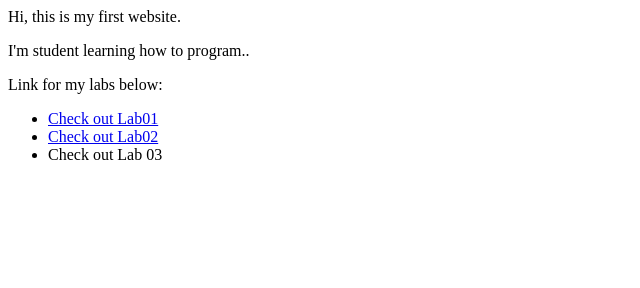
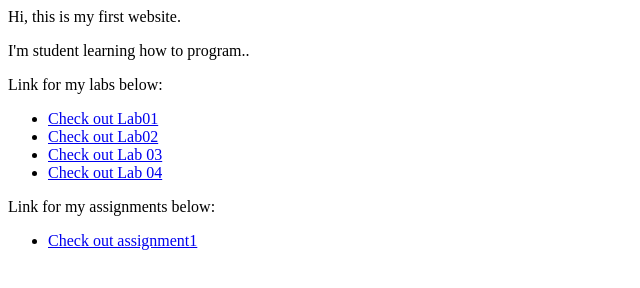
Before and after one commit to Nalexie/comp1537, a plain HTML site: page index.html in a window 1280 px wide. Shown: the whole page, without its empty margins (0-640 px from the left). Drawn offline with Linux system fonts and the light colour scheme.

Commit message:
Update index.html

```diff
--- a/index.html
+++ b/index.html
@@ -23,8 +23,22 @@
         </li>
 
         <li>
-            <a href="lab3.html"></a>
+            <a href="lab3.html">
                 Check out Lab 03
+            </a>
+
+        <li>
+            <a href="lab4.html">
+                Check out Lab 04
+            </a>
+        </li>
+    </ul>
+
+    <p>Link for my assignments below:</p>
+    <ul>
+        <li>
+            <a href="assignment1.html">
+                Check out assignment1
 
             </a>
         </li>
```
